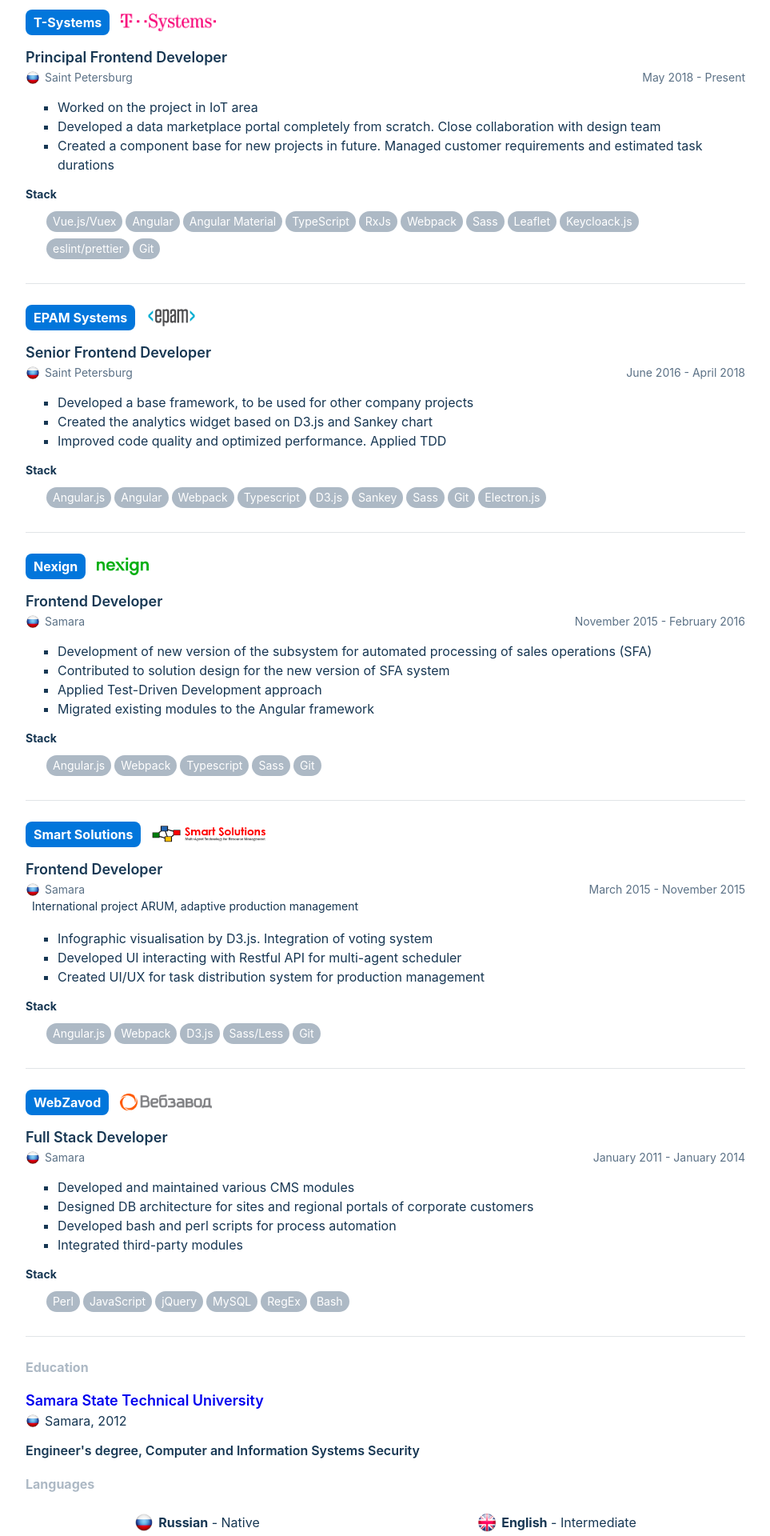
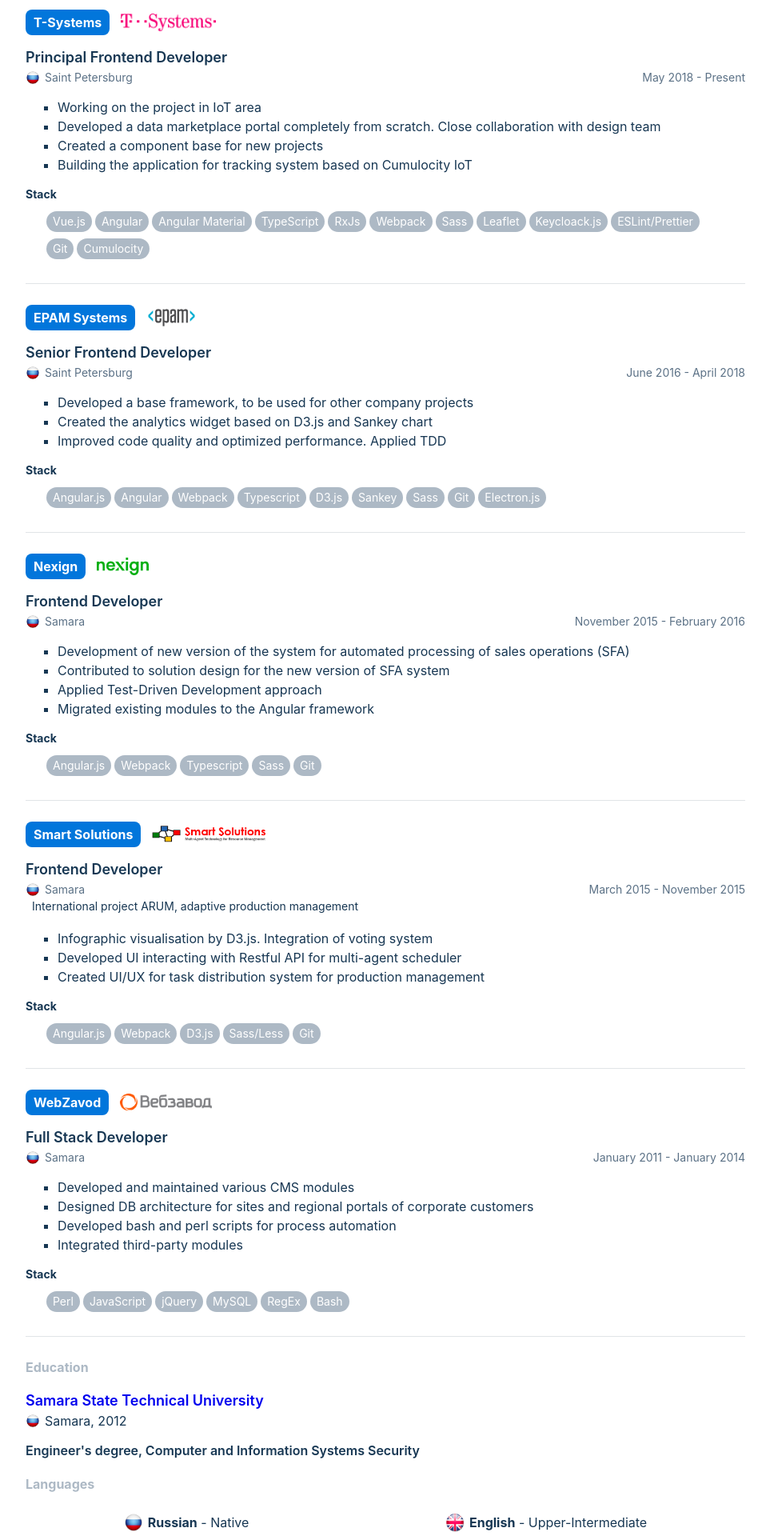
Before and after one commit to KleJ/klej.github.io, a Vue app: page / in a window 1280 px wide. Shown: the part 620-2540 px from the top of the page at 80% size, without its empty margins (158-1121 px from the left). Built offline with nearby package versions, Linux system fonts and the light colour scheme.

Commit message:
2022-01: update information

```diff
--- a/src/components/Main.vue
+++ b/src/components/Main.vue
@@ -10,10 +10,10 @@
           <span class="linked__icon"/>
           <span class="linked__text">Linkedin.com/in/iaruntcev</span>
         </a>
-<!--        <a href="../assets/Mike_Iaruntcev_CV_tech.pdf" class="download" download>
-          <span class="download__icon"/>
-          <span class="download__text">Download PDF version</span>
-        </a>-->
+        <!--        <a href="../assets/Mike_Iaruntcev_CV_tech.pdf" class="download" download>
+                  <span class="download__icon"/>
+                  <span class="download__text">Download PDF version</span>
+                </a>-->
       </div>
 
       <h2>Profile</h2>
@@ -61,11 +61,12 @@
           startDate: 'May 2018',
           endDate: 'Present',
           desc: [
-            'Worked on the project in IoT area',
+            'Working on the project in IoT area',
             'Developed a data marketplace portal completely from scratch. Close collaboration with design team',
-            'Created a component base for new projects in future. Managed customer requirements and estimated task durations'
+            'Created a component base for new projects',
+            'Building the application for tracking system based on Cumulocity IoT'
           ],
-          stack: ['Vue.js/Vuex', 'Angular', 'Angular Material', 'TypeScript', 'RxJs', 'Webpack', 'Sass', 'Leaflet', 'Keycloack.js', 'eslint/prettier', 'Git']
+          stack: ['Vue.js', 'Angular', 'Angular Material', 'TypeScript', 'RxJs', 'Webpack', 'Sass', 'Leaflet', 'Keycloack.js', 'ESLint/Prettier', 'Git', 'Cumulocity']
         },
         {
           title: 'Senior Frontend Developer',
@@ -97,7 +98,7 @@
           startDate: 'November 2015',
           endDate: 'February 2016',
           desc: [
-            'Development of new version of the subsystem for automated processing of sales operations (SFA)',
+            'Development of new version of the system for automated processing of sales operations (SFA)',
             'Contributed to solution design for the new version of SFA system',
             'Applied Test-Driven Development approach',
             'Migrated existing modules to the Angular framework'
@@ -164,7 +165,7 @@
         {
           lang: 'English',
           icon: 'eng',
-          level: 'Intermediate'
+          level: 'Upper-Intermediate'
         }
       ]
     };
```
